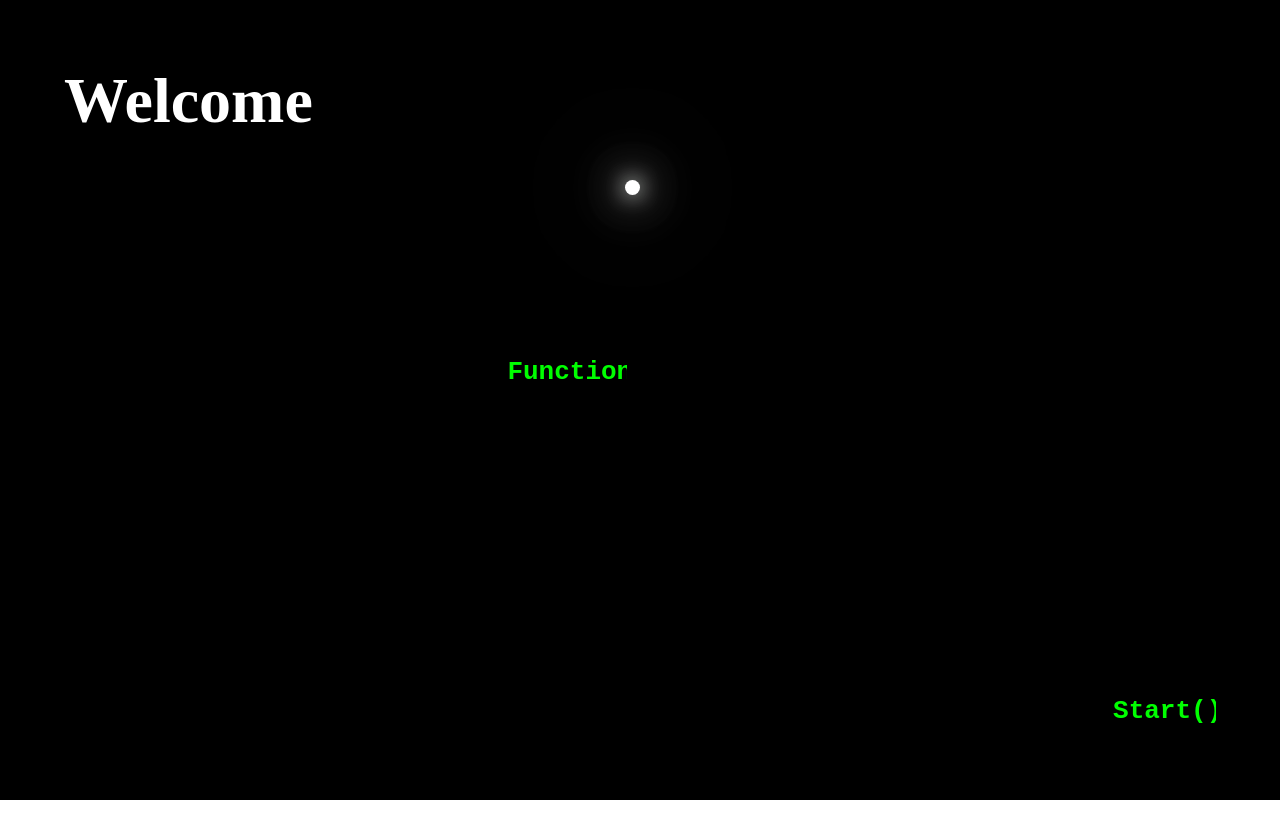
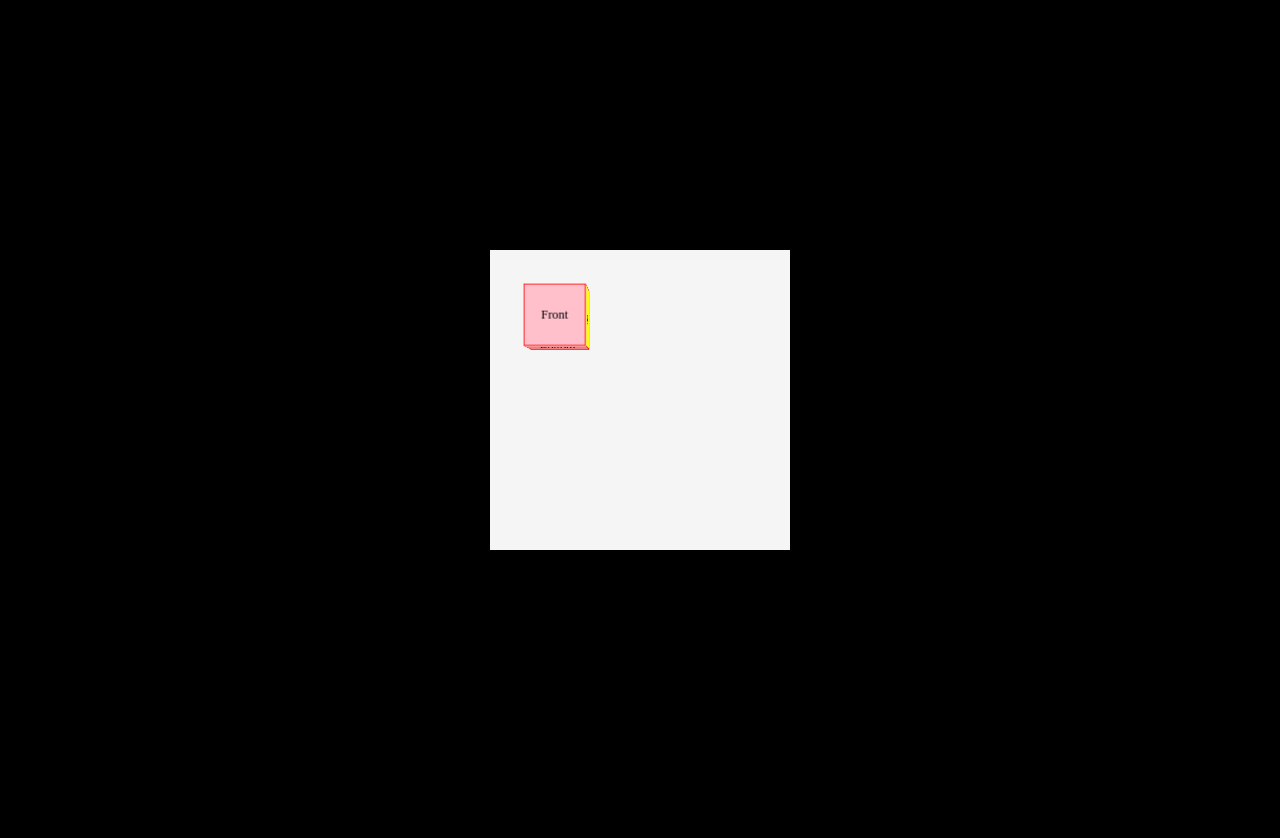
Before and after one commit to SebastianAmarie1/Personal_Website, a React (Create React App) app: page / in a window 1280 px wide. Shown: the top 838 px of the page. Before the commit the page ends 800 px from the top, so only its background shows below. Built offline with nearby package versions, Linux system fonts and the light colour scheme.

Commit message:
beginning of cube

```diff
--- a/src/Components/Landing_Components/Landing-Intro.jsx
+++ b/src/Components/Landing_Components/Landing-Intro.jsx
@@ -44,11 +44,11 @@ function LandingIntro() {
               <div style={{'--index': 1}}><pre className="landing-intro-func">Function Start():</pre></div>
               <div style={{'--index': 4}}><pre>Explosion();</pre></div>
               <div style={{'--index': 7}}><pre>Login();</pre></div>
-              <div style={{'--index': 10}}><pre>LandingPage();</pre></div>
+              <div style={{'--index': 9}}><pre>LandingPage();</pre></div>
             </h1>
           </div>
 
-          <h1 style={{'--index': 0}} onClick={handleStart} className="code landing-intro-start"><pre className="landing-intro-func">Start();</pre></h1>
+          <h1 style={{'--index': 12}} onClick={handleStart} className="code landing-intro-start"><pre className="landing-intro-func">Start();</pre></h1>
           {start &&
             <div className="loading code">
               <span>Performing {currentPhase} </span>
--- a/src/Components/Landing_Components/Landing-intro-css.css
+++ b/src/Components/Landing_Components/Landing-intro-css.css
@@ -123,7 +123,6 @@
 .loading {
     position: absolute;
     z-index: 10;
-    left: 0;
     bottom: 0;
     margin-left: 5%;
     margin-bottom: 5%;
--- a/src/Components/Landing_Components/Transition-css.css
+++ b/src/Components/Landing_Components/Transition-css.css
@@ -7,7 +7,7 @@
     background-position: center;
     background-attachment: fixed;
     opacity: 0;
-    transition: opacity 0.25s ease-in-out;
+
 }
 
 .transition-bypass{
@@ -16,6 +16,7 @@
 }
 
 .transition-main-deactive{
+    position: absolute;
     height: 100vh;
     width: 100%;
     opacity: 0;
@@ -25,6 +26,30 @@
 
 .transition-granted {
     font-size: 40px;;
+    animation: drop-down 4.5s forwards;
+}
+
+.transition-main-upwards{
+    animation: pull-up 3s forwards;
+}
+
+@keyframes pull-up {
+    0%{
+        transform:translateY(0px);
+    }
+    100%{
+        transform: translateY(-100vh);
+    }
+}
+
+@keyframes drop-down {
+    0%{
+        transform:translateY(-100vh);
+    }
+    100%{
+        transform: translateY(0px);
+        display: none;
+    }
 }
 
 .visible{
--- a/src/Components/Landing_Components/Transition.jsx
+++ b/src/Components/Landing_Components/Transition.jsx
@@ -4,14 +4,22 @@ import "./Transition-css.css"
 
 function Transition() {
 
+  const { SetCurrentPhase, currentPhase } = useCtx()
+
   const [bypassing, setBypassing] = useState(true);
   const [isVisible, setIsVisible] = useState(false);
+  const [loadLanding, setLoadLanding] = useState(false)
 
 
   useEffect(() => {
     setTimeout(() => {
       setBypassing(false)
     },6000)
+
+    setTimeout(() => {
+      SetCurrentPhase("Landing Page")
+      setLoadLanding(true)
+    },13000)
 
     const timer = setTimeout(() => {
       setIsVisible(true);
@@ -27,11 +35,11 @@ function Transition() {
         <div className={`transition-main ${isVisible && 'visible'} fcc`}>
           <div className="transition-bypass">
             <h1 className="code">Bypassing Login </h1>
-            <div class="lds-spinner"><div></div><div></div><div></div><div></div><div></div><div></div><div></div><div></div><div></div><div></div><div></div><div></div></div>
+            <div className="lds-spinner"><div></div><div></div><div></div><div></div><div></div><div></div><div></div><div></div><div></div><div></div><div></div><div></div></div>
           </div>
         </div>
       :
-        <div className={`transition-main-deactive ${isVisible && 'visible'} fcc`}>
+        <div style={{'--index': 13}} className={`transition-main-deactive ${isVisible && 'visible'} ${loadLanding && 'transition-main-upwards'} fcc`}>
           <h1 className="code transition-granted"> &lt; Bypass Complete &gt;</h1>
         </div>
     }
--- /dev/null
+++ b/src/Pages/Landing_Page/Landing-css.css
@@ -0,0 +1,42 @@
+
+.landing-main{
+    position: relative;
+    height: 150vh;
+    width: 100%;
+    background-color: var(--clr-primary);
+    background-attachment: fixed;
+    overflow: hidden;
+}
+
+/* CUBE */
+
+.landing-cube{
+    position: fixed;
+    top: calc(50% - 150px);
+    left: calc(50% - 150px);
+    height: 300px;
+    width: 300px;
+    background-color: whitesmoke;
+    perspective: 900px;
+}
+.cube {
+    width: 100%;
+    height: 100%;
+    position: relative;
+    transform-style: preserve-3d;
+    transform: translateZ(-300px);
+}
+
+.cube-face{
+    position: absolute;
+    width: 80px;
+    height: 80px;
+    border: 1px solid red;
+}
+
+.cube-face-front  { background-color: pink;transform: rotateY(  0deg) translateZ(40px); }
+.cube-face-right  { background-color: yellow;transform: rotateY( 90deg) translateZ(40px); }
+.cube-face-back   { background-color: gray;transform: rotateY(180deg) translateZ(40px); }
+.cube-face-left   { background-color: green;transform: rotateY(-90deg) translateZ(40px); }
+.cube-face-top    { background-color: lightblue;transform: rotateX( 90deg) translateZ(40px); }
+.cube-face-bottom { background-color: lightcoral;transform: rotateX(-90deg) translateZ(40px); }
--- a/src/Pages/Landing_Page/Landing.jsx
+++ b/src/Pages/Landing_Page/Landing.jsx
@@ -1,11 +1,29 @@
 import React from "react";
 
+import "./Landing-css.css"
 import LandingIntro from "../../Components/Landing_Components/Landing-Intro"
 
 
 function App() {
   return (
-    <LandingIntro />
+    <>
+    {/*<LandingIntro />*/}
+    <div className="landing-main">
+
+
+      <div className="landing-cube">
+        <div className="cube">
+          <div className="cube-face cube-face-front fcc">Front</div>
+          <div className="cube-face cube-face-back fcc">Back</div>
+          <div className="cube-face cube-face-right fcc">Right</div>
+          <div className="cube-face cube-face-left fcc">Left</div>
+          <div className="cube-face cube-face-top fcc">Top</div>
+          <div className="cube-face cube-face-bottom fcc">Bottom</div>
+        </div>
+
+      </div>
+    </div>
+    </>
   );
 }
 
--- a/src/index.css
+++ b/src/index.css
@@ -33,6 +33,20 @@ pre{
 
 .show {
     display: block !important;
+}
+
+/* Navbar */
+body::-webkit-scrollbar {
+  width: 3px;
+}
+
+body::-webkit-scrollbar-track {
+  background: var(--clr-secondary);
+}
+
+body::-webkit-scrollbar-thumb {
+  border-radius: 20px;
+  background-color: var(--clr-primary);
 }
 
 /* Spinner */
```
Also changed, not shown: 1 other file (tests, documents, lock files or other folders).
